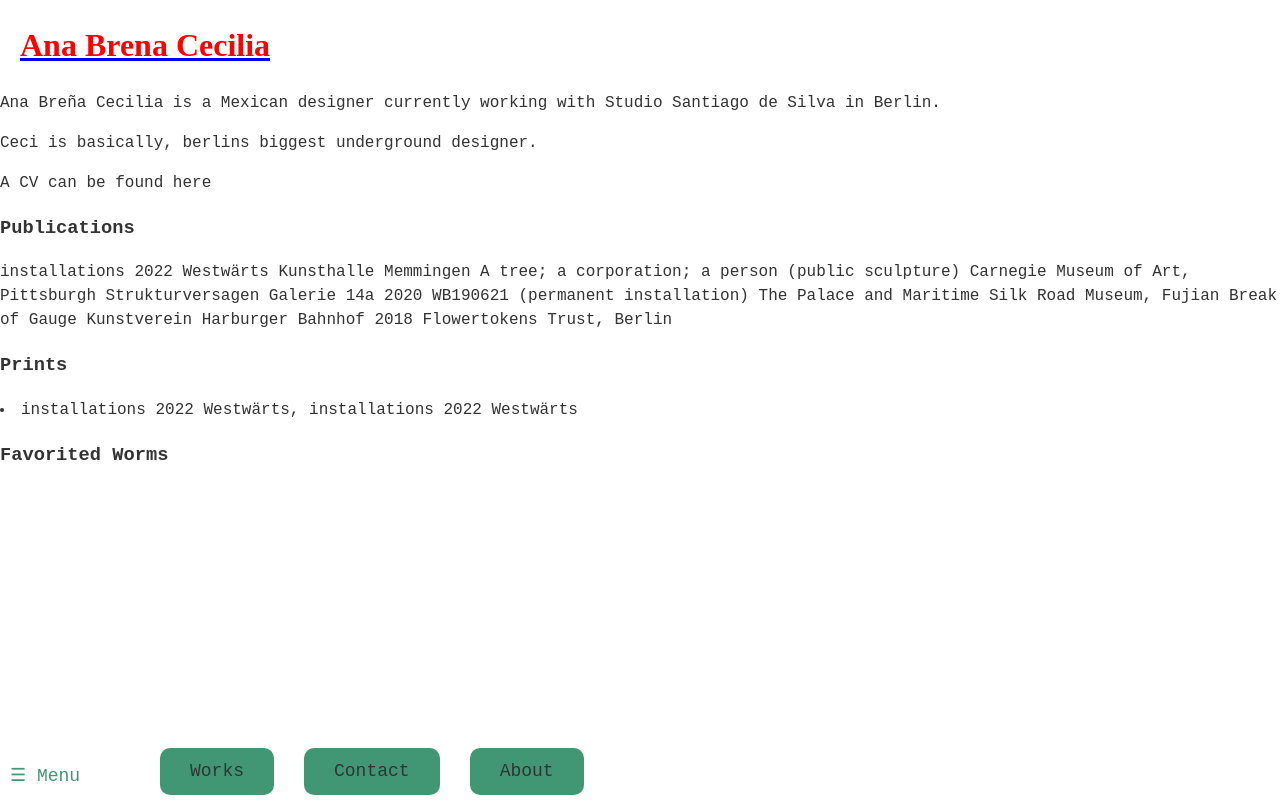
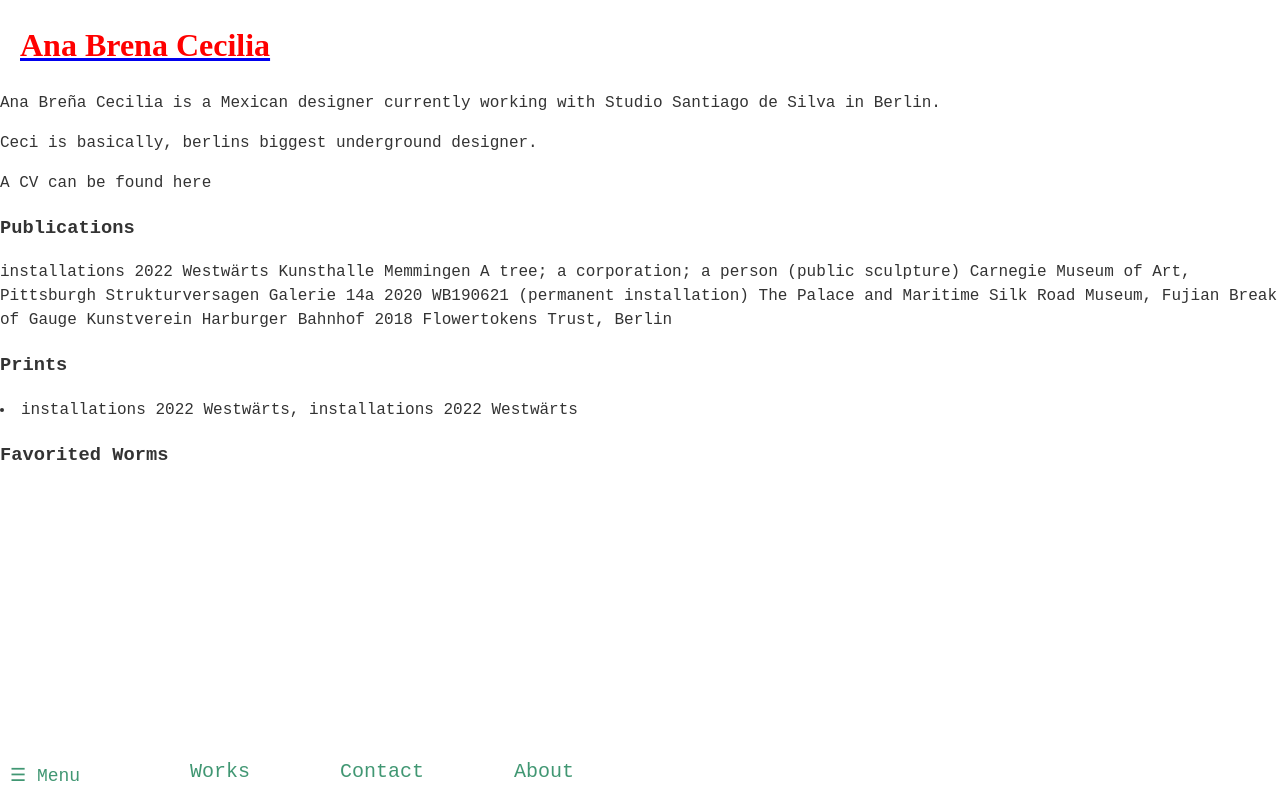
Before and after one commit to syennings/ceci-website, a Next.js app: page /info in a window 1280 px wide. Built offline with nearby package versions, Linux system fonts and the light colour scheme.

Commit message:
image sizing

```diff
--- a/components/Header/Navigation/navigation.module.css
+++ b/components/Header/Navigation/navigation.module.css
@@ -22,9 +22,9 @@
   padding: 10px 30px;
   margin-right: 30px;
   font-weight: lighter;
-  border: 3px;
-  border-radius: 10px;
-  background-color: #419773;
+  /* border: 3px;
+  border-radius: 10px; */
+  /* background-color: #419773; */
 }
 
 /* Change link color on hover */
@@ -55,8 +55,9 @@
 .menuItems a {
   margin-bottom: 10px;
   text-decoration: none;
-  color: #333;
+  color: #419773;
   cursor: pointer;
+  font-size: 20px;
 }
 
 /* Media query to hide the menu toggle on larger screens */
--- a/components/WorkDetails/index.js
+++ b/components/WorkDetails/index.js
@@ -61,6 +61,8 @@ export default function WorkDetails() {
             width={400}
             height={200}
             onClick={handleClickNext}
+            layout="responsive"
+            objectFit="contain"
           />
         </div>
         {/* <button onClick={handClickPrevious}>&lt; Previous</button> */}
--- a/components/Worms/index.js
+++ b/components/Worms/index.js
@@ -32,16 +32,17 @@ export default function WormPicture({ selectedWorm }) {
     <>
       <Draggable>
         <div style={{ cursor: "grab" }}>
-          <p> {selectedWorm.label}</p>
           <Image
             src={selectedWorm.url}
             alt={selectedWorm.label}
             width={150}
             height={80}
+            layout="fixed"
+            objectFit="contain"
           />
 
           <Link href={`/works/${randomWork.slug}`}>
-            <p> click me</p>
+            <p> {selectedWorm.label}</p>
           </Link>
         </div>
       </Draggable>
--- a/pages/index.js
+++ b/pages/index.js
@@ -50,6 +50,8 @@ export default function HomePage() {
                 alt={`Image of ${work.title}`}
                 width={300}
                 height={320}
+                layout="responsive"
+                objectFit="contain"
               />
             </Link>
           </div>
```
